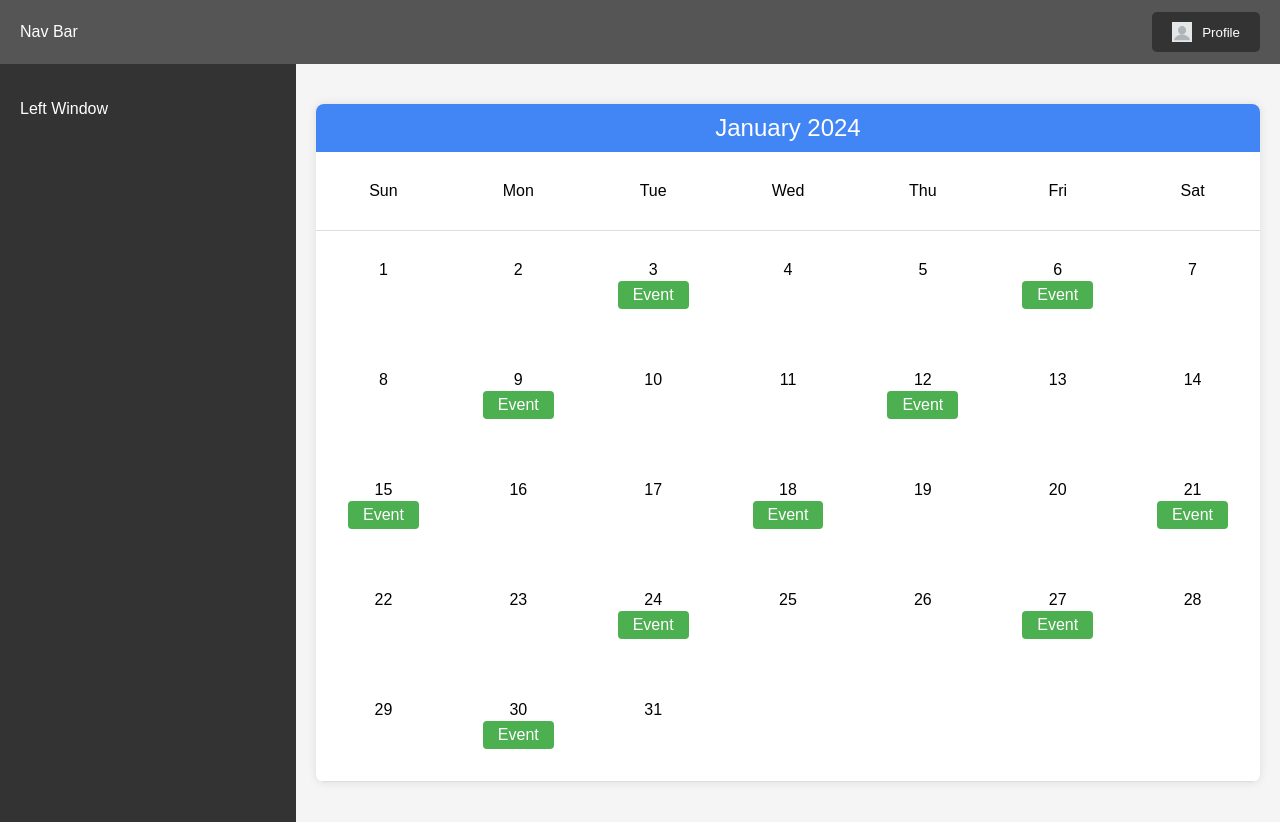
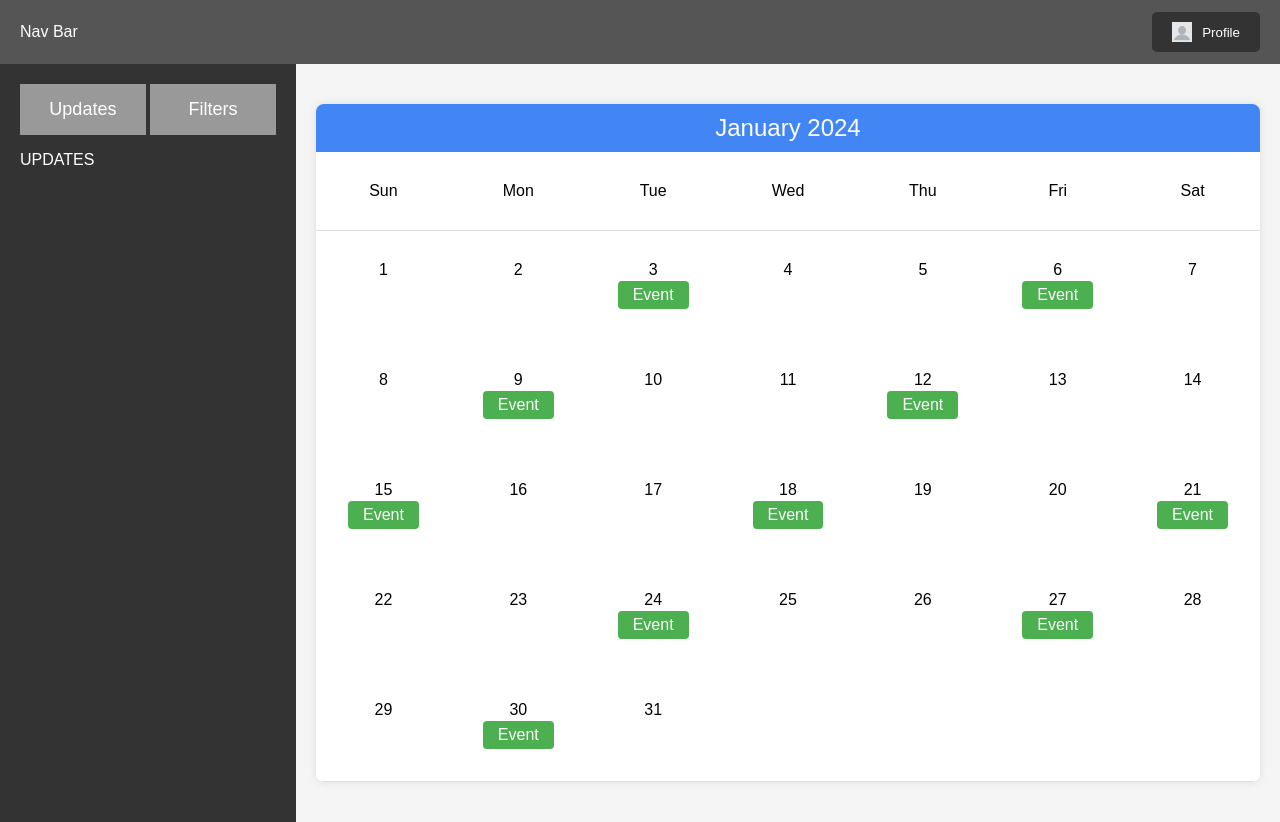
Before and after one commit to aryan12cc/iiith-calendar, a website: page public/calendar.html in a window 1280 px wide. Drawn offline with Linux system fonts and the light colour scheme; no server answers.

Commit message:
add left panel

```diff
--- a/public/calendar.css
+++ b/public/calendar.css
@@ -92,3 +92,16 @@ body {
     margin: 2px;
     border-radius: 4px;
   }
+  .button {
+    display: block;
+    border:none;
+    background: rgba(255,255,255,0.5);
+    color: white;
+    width:50%;
+    font-size: 18px;
+    padding: 15px;
+    cursor:pointer;
+   }
+.button-container {
+    display: flex;
+  }
--- a/public/calendar.html
+++ b/public/calendar.html
@@ -17,7 +17,14 @@
     <div id="container">
         <div id="left-window">
             <!-- Content for the left window -->
-            <p>Left Window</p>
+            <div class="button-container">
+            <button onclick="change_textupdate()" class ="button" id="update-button">Updates</button>
+            <span>&nbsp</span>
+            <button onclick="change_textfilters()" class ="button" id="filters-button">Filters </button>
+            </div>
+            <div>
+            <p id="contentleft">UPDATES</p>
+            </div>
         </div>
 
         <div id="content">
--- a/public/calendar.js
+++ b/public/calendar.js
@@ -36,3 +36,9 @@ for (let i = 1; i <= 31; i++) {
     dayElement.appendChild(eventElement);
   }
 }
+function change_textupdate(){
+  document.getElementById("contentleft").innerHTML="UPDATES";
+}
+function change_textfilters(){
+  document.getElementById("contentleft").innerHTML="FILTERS";
+}
```
